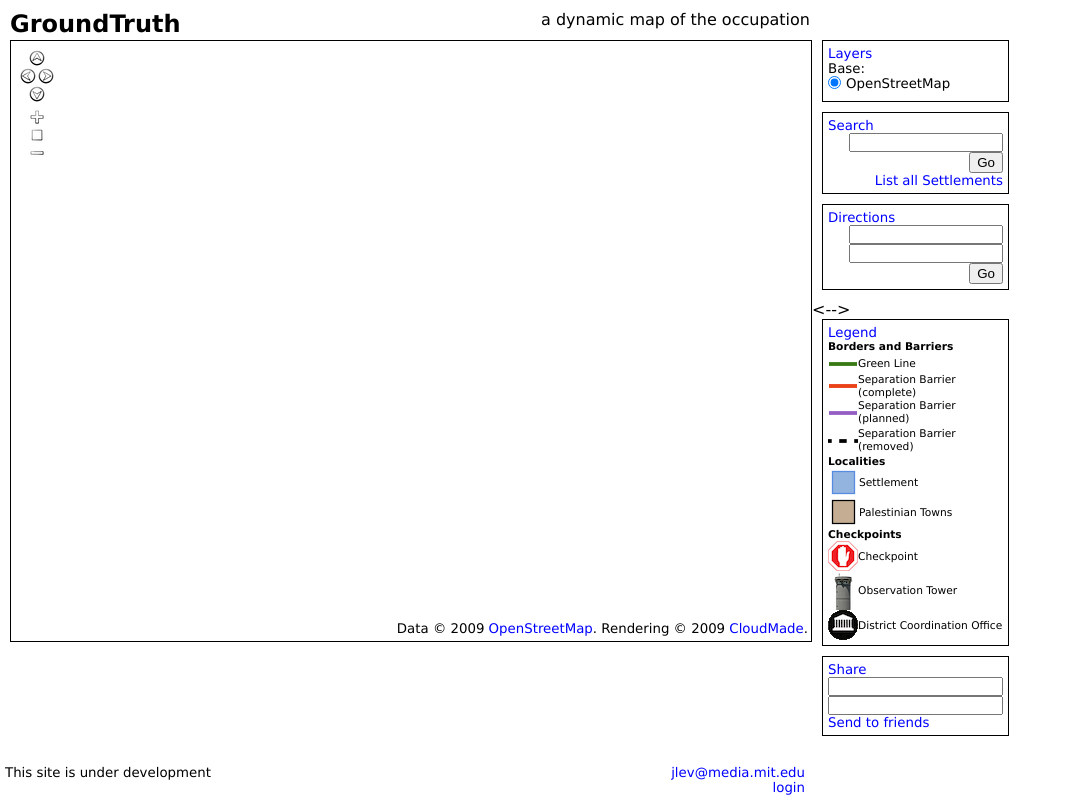
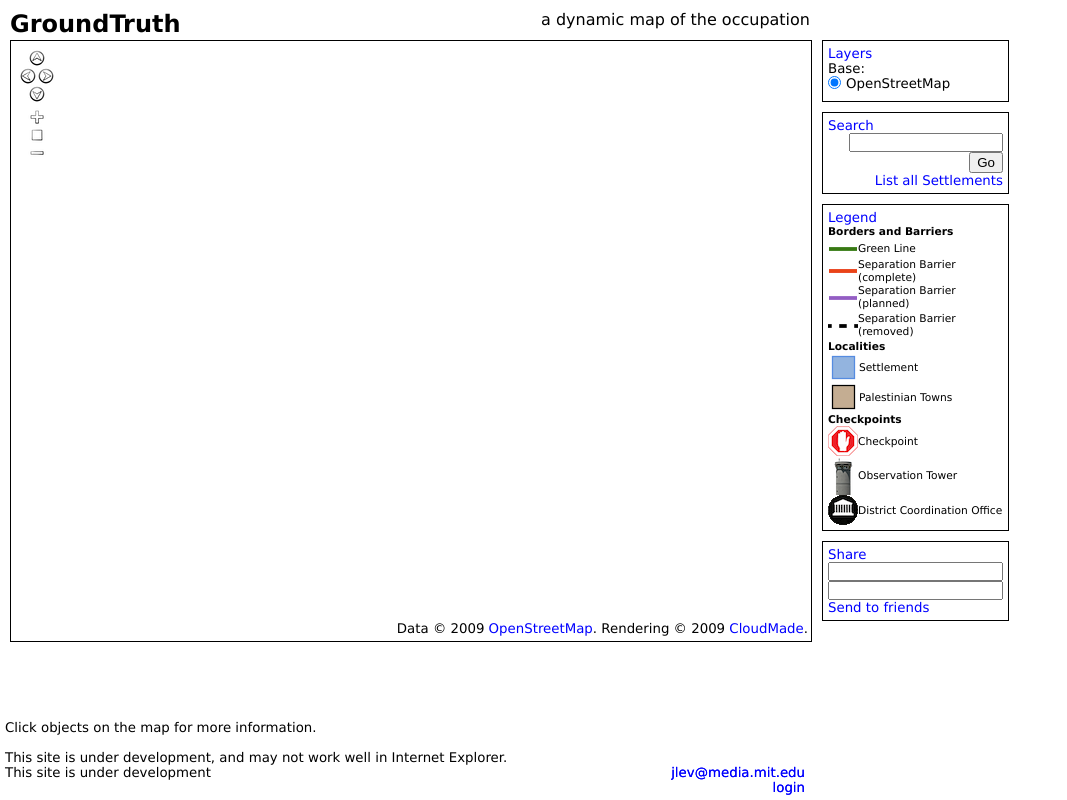
Before and after one commit to jlev/groundtruth, a Django app: template geo/templates/map.html in a window 1280 px wide. Shown: the whole page, without its empty margins (0-1067 px from the left). Run offline with Django 3.2, Linux system fonts and the light colour scheme; the template is opened without the code that fills it, so the values that code supplies are empty; some libraries are stand-ins or nearby versions.

Commit message:
ie fixes

```diff
--- a/geo/templates/map.html
+++ b/geo/templates/map.html
@@ -14,6 +14,13 @@
     {%block content%}
       <div id="map"></div>
 
+      <div id="bottom"><p>Click objects on the map for more information.</p>
+        <br>
+        <p>This site is under development, and may not work well in Internet Explorer.</p>
+        <a class="contact" href="http://jlev.media.mit.edu" target="_blank">jlev@media.mit.edu</a><br>
+        <a class="contact" href="/admin">login</a>
+      </div>
+
       <div id="right_menu">
         <div class="right_menu_item">
           <a class="toggle">Layers</a>
@@ -27,14 +34,7 @@
             <a href="/settlement/">List all Settlements</a>
           </div>
         </div>
-       <!--> <div class="right_menu_item">
-          <a class="toggle">Directions</a>
-          <div class="search_fields">
-            <input class="defaultText" type="text" id="from" title="From" />
-            <input class="defaultText" type="text" id="from" title="To" />
-            <button type="submit" id="routingButton" title="Route">Go</button>
-          </div>
-        </div><-->
+
         <div class="right_menu_item">
          <a class="toggle" id="legend_toggle">Legend</a>
          <div id="legend">
@@ -89,8 +89,8 @@
       <script type="text/javascript" src="{{MEDIA_URL}}map/map.js"></script>
 
 
-      <script type"text/javascript">
-      $j(document).ready(function() {
+      <script language="javascript">
+      jQuery(function() {
         {% if lat and lon and zoom %}
           initMapCoords({{lat}},{{lon}},{{zoom}});
         {%else%}
@@ -202,7 +202,7 @@
             cluetipClass:'jtip',
             dropShadow:false,
             activation:'click',
-            attribute:'href',
+            attribute:'href'
           });
       });
       </script>
```
